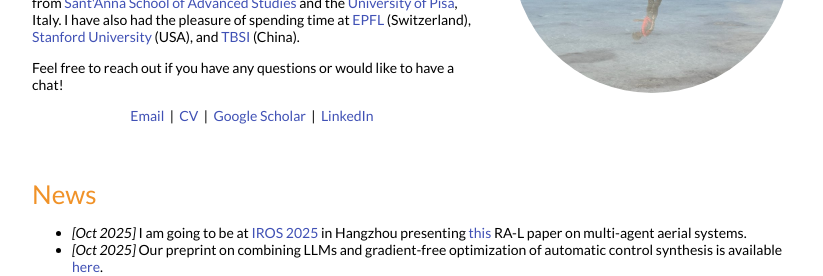
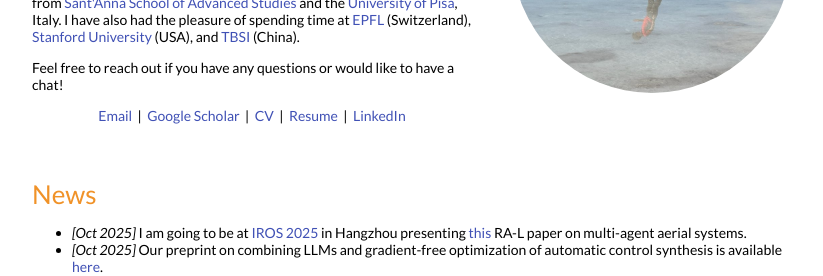
Before and after one commit to carlobosio/carlobosio.github.io, a Jekyll site: the page built from _posts/2023-09-15-synthesizing.markdown, in a window 1280 px wide. Shown: the part 257-533 px from the top of the page, without its empty margins (228-1051 px from the left). Built offline with Jekyll 4.4.1, drawn with Linux system fonts in a browser that asks for light colours.

Commit message:
updating cv, adding resume

```diff
--- a/_layouts/default.html
+++ b/_layouts/default.html
@@ -59,8 +59,9 @@
               </p>
               <p style="text-align:center">
                 <a target="_blank" href="mailto:c.bosio@berkeley.edu"> Email</a> &nbsp;|&nbsp;
+                <a href="https://scholar.google.com/citations?hl=en&user=nlT-CeYAAAAJ&view_op=list_works">Google Scholar</a> &nbsp;|&nbsp;
                 <a href="pdfs/Bosio_CV.pdf">CV</a> &nbsp;|&nbsp;
-                <a href="https://scholar.google.com/citations?hl=en&user=nlT-CeYAAAAJ&view_op=list_works">Google Scholar</a> &nbsp;|&nbsp;
+                <a href="pdfs/Bosio_Resume.pdf">Resume</a> &nbsp;|&nbsp;
                 <a href="https://www.linkedin.com/in/cbosio"> LinkedIn </a>
               </p>
             </td>
```
Also changed, not shown: 2 other files.
